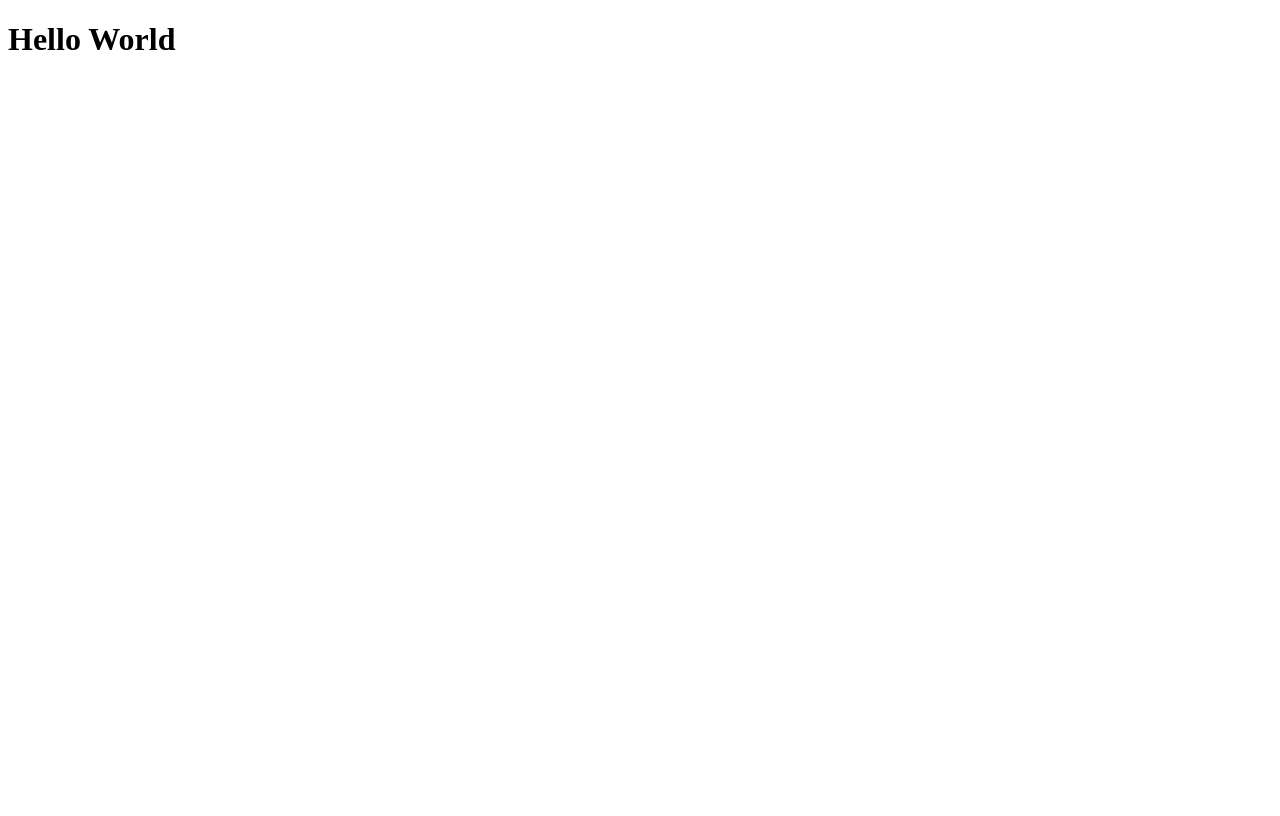
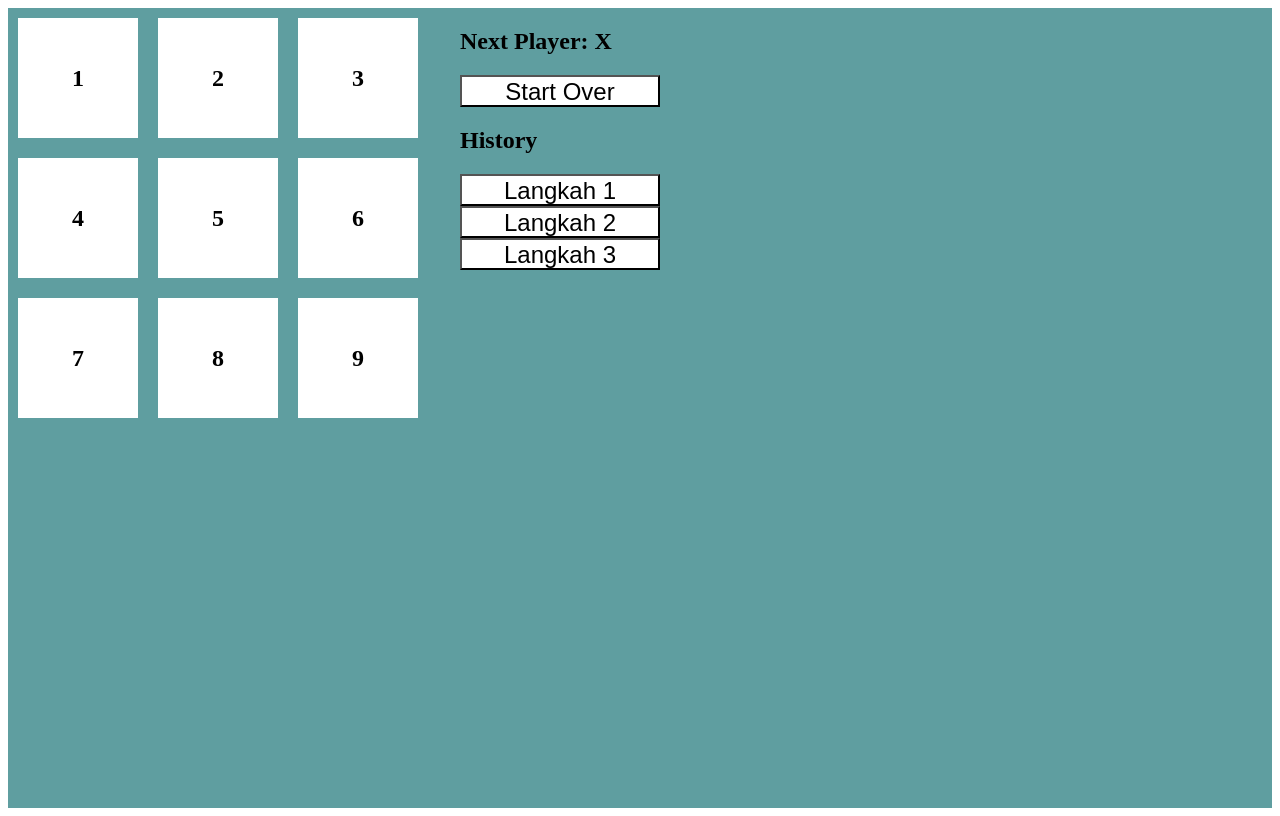
Before and after one commit to seanopla/tactactoe-react, a React (Vite) app: page / in a window 1280 px wide. Built offline with nearby package versions, Linux system fonts and the light colour scheme.

Commit message:
"Added CSS styles and modified App component to render a Tic-Tac-Toe game board and game info section"

```diff
--- a/src/App.css
+++ b/src/App.css
@@ -0,0 +1,30 @@
+.container {
+  width: 100%;
+  height: 100vh;
+  background-color: cadetblue;
+  display: flex;
+}
+
+.square {
+  width: 120px;
+  height: 120px;
+  background-color: #fff;
+  margin: 10px;
+  display: inline-flex;
+  justify-content: center;
+  align-items: center;
+  font-size: 24px;
+  font-weight: bolder;
+}
+
+.board {
+  margin-right: 32px;
+}
+
+.button {
+  width: 200px;
+  height: 32px;
+  background-color: #fff;
+  font-size: 24px;
+  display: block;
+}
--- a/src/App.jsx
+++ b/src/App.jsx
@@ -1,10 +1,39 @@
-import { useState } from "react"
-import reactLogo from "./assets/react.svg"
-import viteLogo from "/vite.svg"
 import "./App.css"
 
+const Button = ({ children }) => {
+  return <button className="button">{children}</button>
+}
+
 function App() {
-  return <h1>Hello World</h1>
+  return (
+    <div className="container">
+      <div className="board">
+        <div className="row">
+          <div className="square">1</div>
+          <div className="square">2</div>
+          <div className="square">3</div>
+        </div>
+        <div className="row">
+          <div className="square">4</div>
+          <div className="square">5</div>
+          <div className="square">6</div>
+        </div>
+        <div className="row">
+          <div className="square">7</div>
+          <div className="square">8</div>
+          <div className="square">9</div>
+        </div>
+      </div>
+      <div className="game-info">
+        <h2>Next Player: X</h2>
+        <Button>Start Over</Button>
+        <h2>History</h2>
+        <Button>Langkah 1</Button>
+        <Button>Langkah 2</Button>
+        <Button>Langkah 3</Button>
+      </div>
+    </div>
+  )
 }
 
 export default App
```
